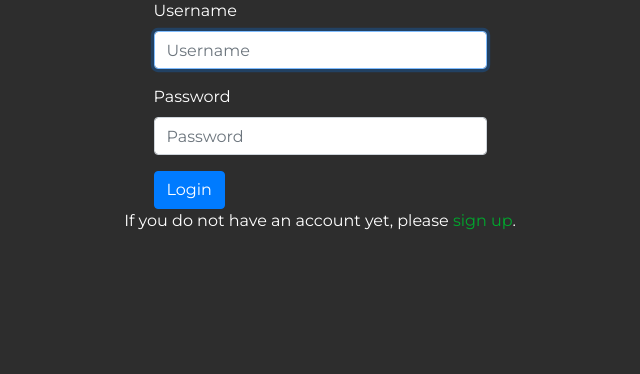
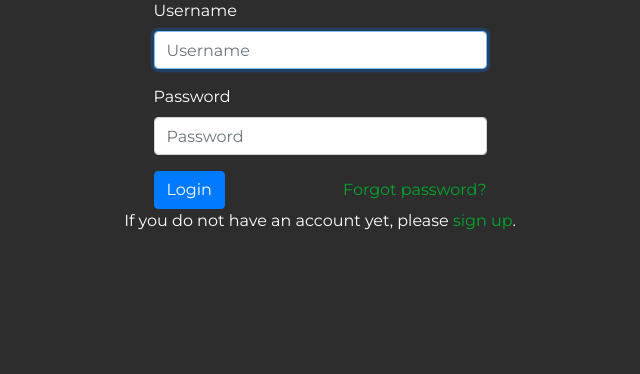
Before and after one commit to marcelkawski/match-predictor, a Django app: page /accounts/login/ in a window 1280 px wide. Shown: the part 256-630 px from the top of the page, without its empty margins (320-960 px from the left). Run offline with Django 3.2, Linux system fonts and the light colour scheme; some libraries are stand-ins or nearby versions.

Commit message:
Add anchor to reset password and new empty templates

```diff
--- a/accounts/static/accounts/css/accounts.css
+++ b/accounts/static/accounts/css/accounts.css
@@ -18,3 +18,9 @@
     text-align: center;
     padding-top: 100px;
 }
+
+#reset-password {
+    display: flex;
+    align-items: center;
+    color: var(--lighter-green);
+}
--- a/accounts/templates/accounts/login.html
+++ b/accounts/templates/accounts/login.html
@@ -13,7 +13,11 @@
         {% csrf_token %}
         {% bootstrap_form form %}
         {% buttons %}
-          <button type="submit" class="btn btn-primary">Login</button>
+          <div class="d-flex justify-content-between">
+            <button type="submit" class="btn btn-primary">Login</button>
+            <a href="{% url 'accounts:reset_password' %}" id="reset-password">
+              Forgot password?</a>
+          </div>
         {% endbuttons %}
       </form>
     </div>
--- a/accounts/urls.py
+++ b/accounts/urls.py
@@ -1,6 +1,8 @@
 from django.urls import path
 from django.contrib.auth import views as auth_views
-from . import views
+from accounts import views
+from accounts.tokens import user_tokenizer
+from matchpredictor import settings
 
 
 app_name = 'accounts'
@@ -11,4 +13,13 @@ urlpatterns = [
     path('signup/', views.SignUpView.as_view(), name='signup'),
     path('confirm-registration/<str:user_id>/<str:token>/', views.ConfirmRegistrationView.as_view(),
          name='confirm_registration'),
+    path(
+        'reset-password/',
+        auth_views.PasswordResetView.as_view(
+          template_name='accounts/reset_password.html',
+          html_email_template_name='accounts/reset_password_email.html',
+          success_url=settings.LOGIN_URL,
+          token_generator=user_tokenizer),
+        name='reset_password'
+      ),
 ]
--- a/matchpredictor/settings.py
+++ b/matchpredictor/settings.py
@@ -142,6 +142,7 @@ MEDIA_ROOT = MEDIA_DIR
 MEDIA_URL = '/media/'
 
 LOGIN_REDIRECT_URL = '/'
+LOGIN_URL = '/login/'
 LOGOUT_REDIRECT_URL = '/'
 
 load_dotenv(verbose=True, dotenv_path=os.path.join(BASE_DIR, '.env'))
```
Also changed, not shown: accounts/templates/accounts/reset_password.html (added), accounts/templates/accounts/reset_password_email.html (added).
